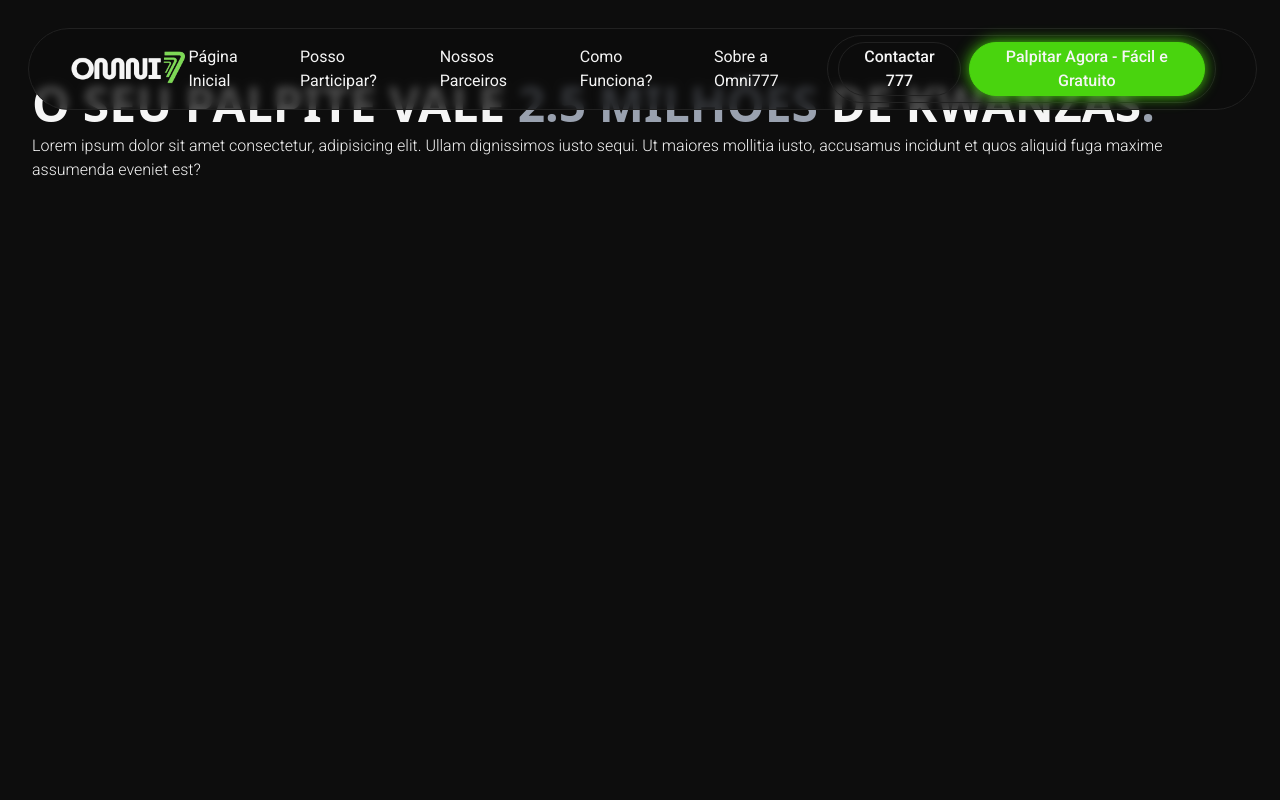
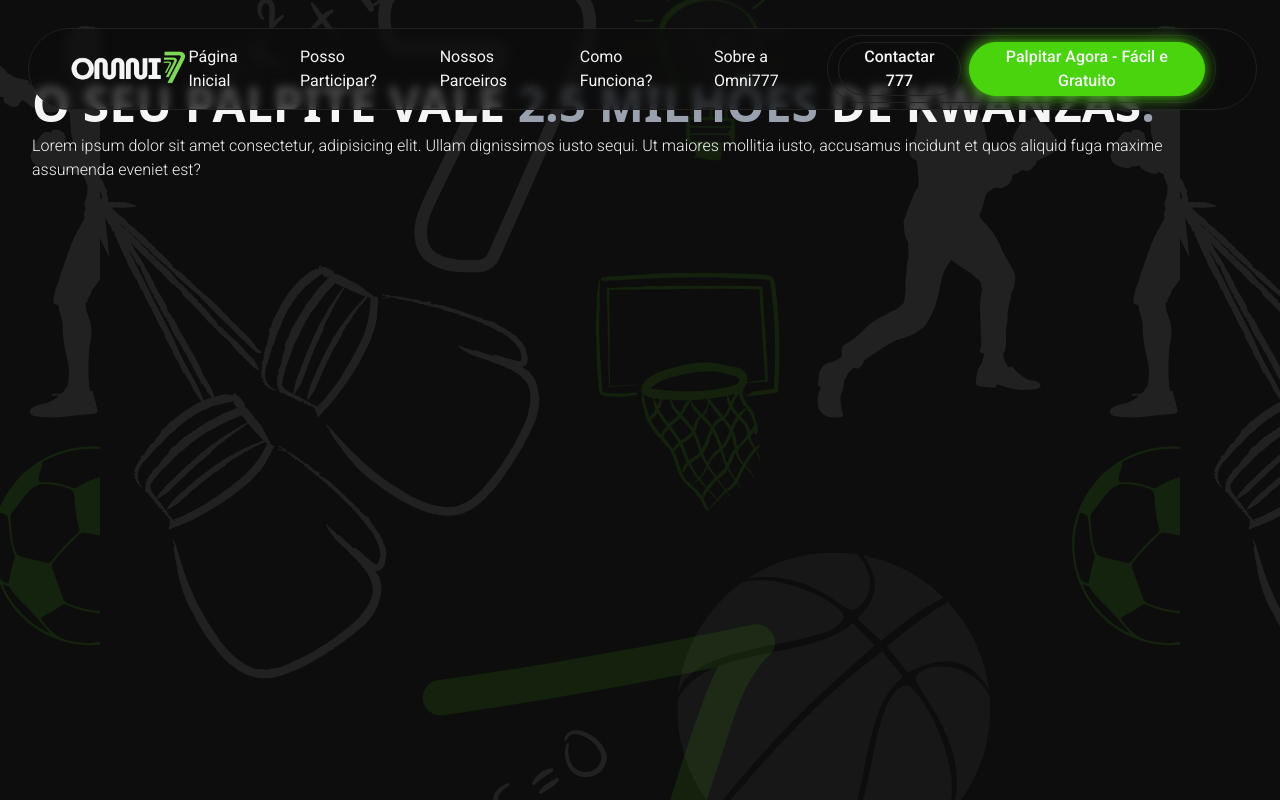
Before and after one commit to C4L3B3666/Omni777, a website: page index.html in a window 1280 px wide. Drawn offline with Linux system fonts and the light colour scheme; a web font is replaced by a local one.

Commit message:
imagem fundo

```diff
--- a/index.html
+++ b/index.html
@@ -37,7 +37,7 @@
         </div>
     </header>
 
-    <section class="secao pt-20 px-8 h-screen">
+    <section class="secao pt-20 px-8 h-screen" style="background-image:url('assets/img/bg.png'); background-position: center;">
         <div class="flex flex-col gap-1.5">
             <h1 class="font-museo text-[#F5F5F5] font-extrabold text-5xl uppercase">O seu palpite vale <span class="texto_colorido">2.5 milhões</span> de kwanzas<span class="texto_colorido">.</span></h1>
             <p class="font-roboto text-[#F5F5F5] font-light">Lorem ipsum dolor sit amet consectetur, adipisicing elit. Ullam dignissimos iusto sequi. Ut maiores mollitia iusto, accusamus incidunt et quos aliquid fuga maxime assumenda eveniet est?</p>
```
Also changed, not shown: assets/css/output.css, assets/img/bg.png (added).
